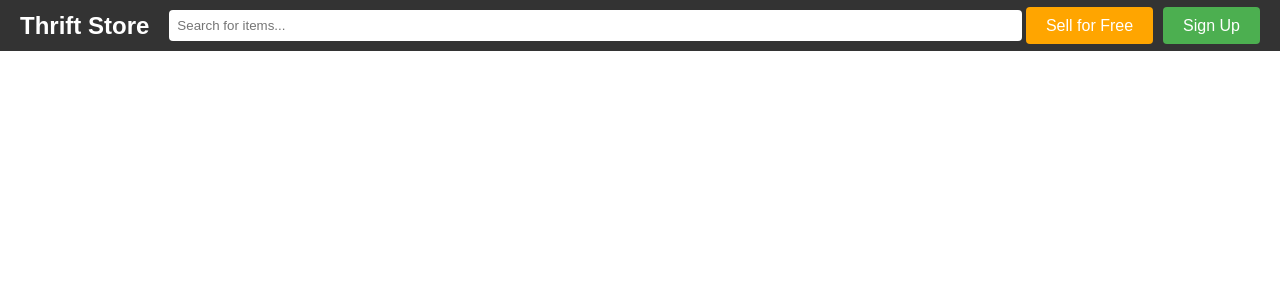
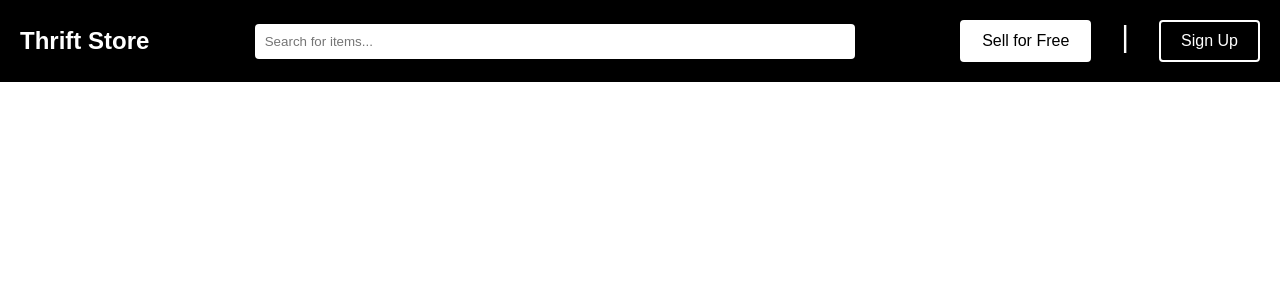
Before and after one commit to basnetbijay/Event-Management, a PHP site: page /includes/header.php in a window 1280 px wide. Shown: the top 300 px of the page. Run offline with PHP 8.4, Linux system fonts and the light colour scheme.

Commit message:
redesigned the header

```diff
--- a/includes/header.php
+++ b/includes/header.php
@@ -15,11 +15,10 @@
                 <input type="text" name="query" placeholder="Search for items...">
             </form>
         </div>
-        <div class="sell-button">
-            <a href="sell.php">Sell for Free</a>
-        </div>
-        <div class="sign-up-btn">
-            <a href="/src/loginsignup/signup.php">Sign Up</a>
+        <div class="nav-links">
+            <a href="sell.php" class="nav-link sell">Sell for Free</a>
+            <span class="divider">|</span>
+            <a href="/src/loginsignup/signup.php" class="nav-link signup">Sign Up</a>
         </div>
     </div>
 </body>
--- a/includes/styles.css
+++ b/includes/styles.css
@@ -1,63 +1,82 @@
+* {
+    margin: 0;
+    padding: 0;
+    box-sizing: border-box;
+    font-family: Arial, sans-serif;
+}
+
 body {
-    margin: 0;
-    font-family: Arial, sans-serif;
+    background-color: #fff;
+    color: #000;
 }
 
 .header {
     display: flex;
+    justify-content: space-between;
     align-items: center;
-    justify-content: space-between;
-    background-color: #333;
-    padding: 10px 20px;
-    color: white;
+    padding: 20px;
+    background-color: #000;
+    color: #fff;
 }
 
-.header .logo {
+.logo a {
+    color: #fff;
+    text-decoration: none;
     font-size: 24px;
     font-weight: bold;
 }
 
-.header .logo a {
-    color: white;
-    text-decoration: none;
+.search-bar form {
+    display: flex;
 }
 
-.header .search-bar {
-    flex: 1;
-    margin: 0 20px;
+.search-bar input[type="text"] {
+    padding: 10px;
+    border: none;
+    border-radius: 4px;
+    width: 600px; /* Increased width for the search bar */
 }
 
-.header .search-bar input[type="text"] {
-    width: 100%;
-    padding: 8px;
-    border: none;
-    border-radius: 4px;
+.nav-links {
+    display: flex;
+    gap: 20px;
 }
 
-.header .sell-button {
-    margin-right: 10px;
+.nav-link {
+    text-decoration: none;
+    padding: 10px 20px;
+    border-radius: 4px;
+    transition: all 0.3s;
 }
 
-.header .sell-button a {
-    background-color: #FFA500;
-    color: white;
-    padding: 10px 20px;
-    text-decoration: none;
-    border-radius: 4px;
+/* Sell for Free button */
+.nav-link.sell {
+    background-color: #fff;
+    color: #000;
+    border: 2px solid #fff;
+    position: relative; /* Added position relative for pseudo-element positioning */
 }
 
-.header .sell-button a:hover {
-    background-color: #FF8C00;
+
+.nav-link.sell:hover {
+    background-color: #000;
+    color: #fff;
 }
 
-.header .sign-up-btn a {
-    background-color: #4CAF50;
-    color: white;
-    padding: 10px 20px;
-    text-decoration: none;
-    border-radius: 4px;
+
+/* Sign Up button */
+.nav-link.signup {
+    background-color: transparent;
+    color: #fff;
+    border: 2px solid #fff;
 }
 
-.header .sign-up-btn a:hover {
-    background-color: #45a049;
+.nav-link.signup:hover {
+    background-color: #fff;
+    color: #000;
 }
+.divider {
+    font-size: 30px;
+    color: #fff;
+    margin: 0 10px;
+}
```
